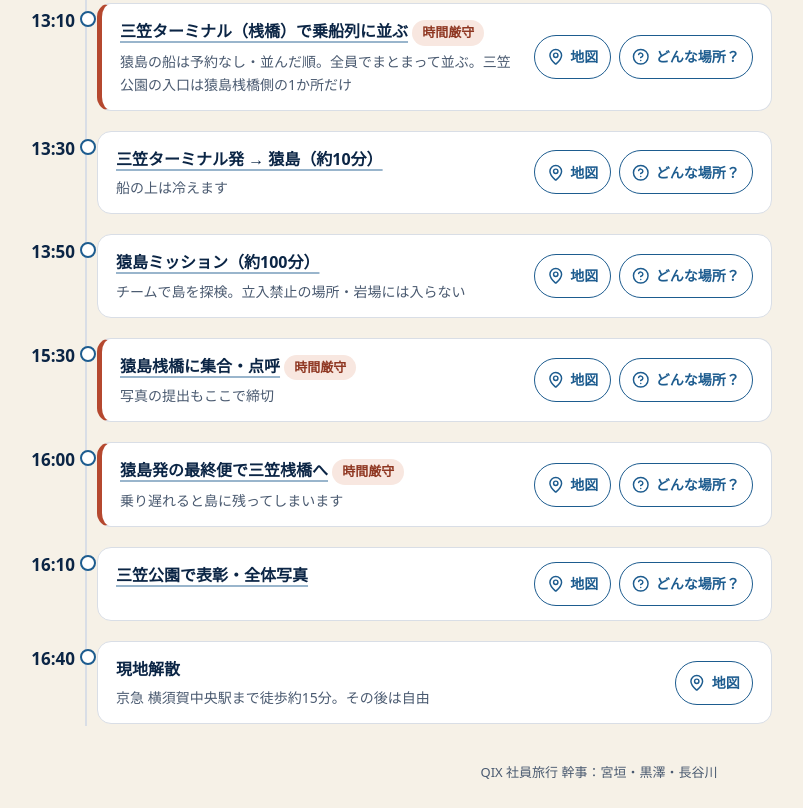
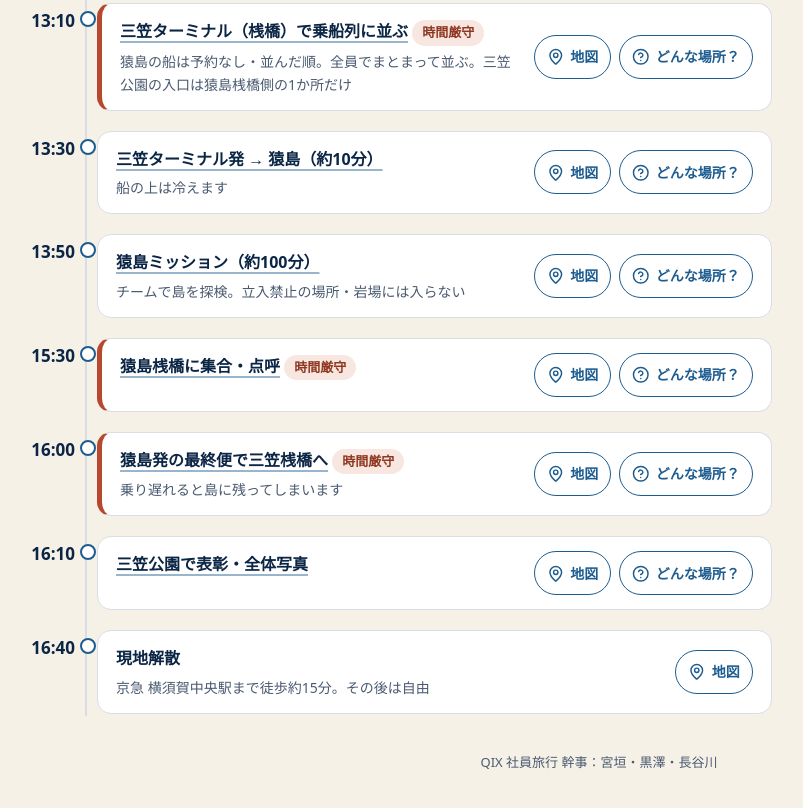
Before and after one commit to kuro-qix/yokosuka-mission-2027, a plain HTML site: page index.html in a window 1280 px wide. Shown: the part 1415-2223 px from the top of the page, without its empty margins (41-844 px from the left). Drawn offline with nearby package versions, Linux system fonts and the light colour scheme; a web font is replaced by a local one.

Commit message:
行程の15:30から「写真の提出もここで締切」を消す（ミッションは当日まで内緒）
Co-Authored-By: Claude Opus 5.5 <noreply@anthropic.com>

```diff
--- a/index.html
+++ b/index.html
@@ -590,7 +590,7 @@ const ROUTES = {
     { t: "13:10", title: "三笠ターミナル（桟橋）で乗船列に並ぶ", note: "猿島の船は予約なし・並んだ順。全員でまとまって並ぶ。三笠公園の入口は猿島桟橋側の1か所だけ", map: "猿島航路 三笠ターミナル", must: true, spot: "mikasa-park" },
     { t: "13:30", title: "三笠ターミナル発 → 猿島（約10分）", note: "船の上は冷えます", map: "猿島航路 三笠ターミナル", spot: "mikasa-park" },
     { t: "13:50", title: "猿島ミッション（約100分）", note: "チームで島を探検。立入禁止の場所・岩場には入らない", map: "猿島 横須賀", spot: "sarushima" },
-    { t: "15:30", title: "猿島桟橋に集合・点呼", note: "写真の提出もここで締切", map: "猿島 桟橋", must: true, spot: "sarushima" },
+    { t: "15:30", title: "猿島桟橋に集合・点呼", note: "", map: "猿島 桟橋", must: true, spot: "sarushima" },
     { t: "16:00", title: "猿島発の最終便で三笠桟橋へ", note: "乗り遅れると島に残ってしまいます", map: "猿島 桟橋", must: true, spot: "sarushima" },
     { t: "16:10", title: "三笠公園で表彰・全体写真", note: "", map: "三笠公園 横須賀", spot: "mikasa-park" },
     { t: "16:40", title: "現地解散", note: "京急 横須賀中央駅まで徒歩約15分。その後は自由", map: "横須賀中央駅" },
```
